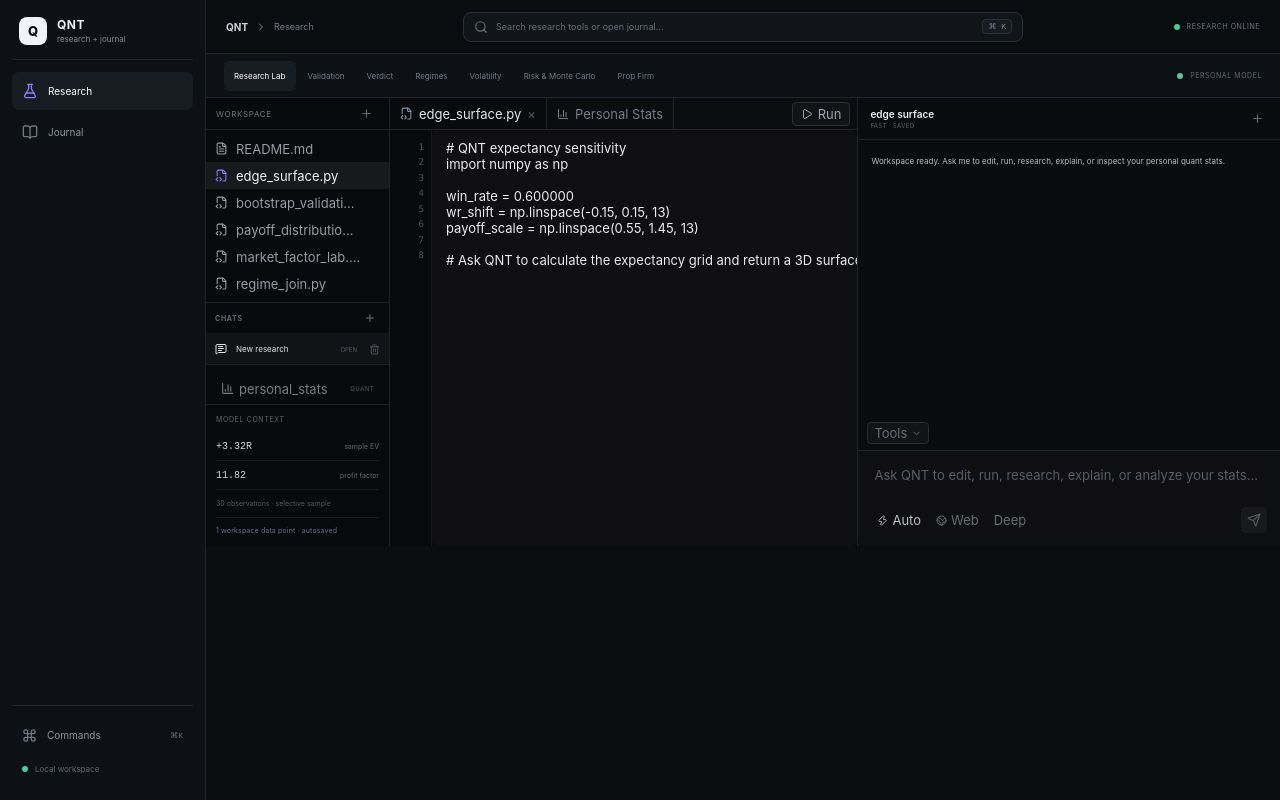
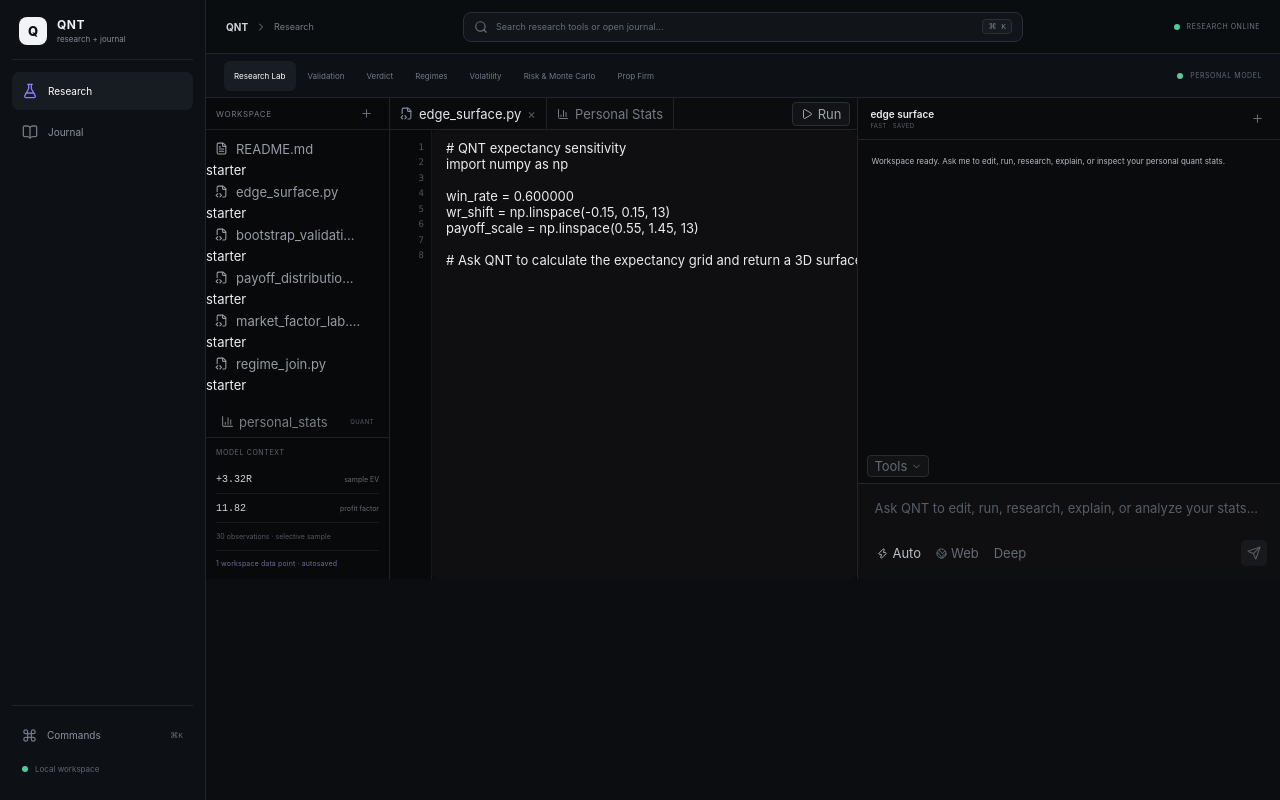
Before and after one commit to nelsonq313-cmyk/quant, a React (Vite) app: page / in a window 1280 px wide. Built offline with nearby package versions, Linux system fonts and the light colour scheme.

Commit message:
Fix Research Lab workspace file management

```diff
--- a/src/ResearchStudio.jsx
+++ b/src/ResearchStudio.jsx
@@ -1,6 +1,6 @@
 import React,{useEffect,useMemo,useRef,useState}from'react';
 import{Bar,BarChart,CartesianGrid,Line,LineChart,ResponsiveContainer,Scatter,ScatterChart,Tooltip,XAxis,YAxis,ZAxis}from'recharts';
-import{BarChart3,Box,ChevronDown,FileCode2,FileText,Globe2,LoaderCircle,MessageSquareText,Play,Plus,Send,TerminalSquare,Trash2,Zap}from'lucide-react';
+import{BarChart3,Box,ChevronDown,FileCode2,FileText,Globe2,LoaderCircle,Play,Plus,Send,TerminalSquare,Trash2,Zap}from'lucide-react';
 import{personalModel}from'./personalDataset.js';
 import ResearchSurface3D from'./ResearchSurface3D.jsx';
 import ResearchStats,{calculateTradeStats}from'./ResearchStats.jsx';
@@ -13,6 +13,7 @@ const starterFiles=()=>({
   'market_factor_lab.py':`# Provider-backed factor research\nSYMBOLS = ["QQQ", "SPY", "AAPL", "NVDA", "MSFT"]\nLOOKBACK = 252\n\n# Use only market data QNT can verify.\n# Do not substitute ETF data as direct NQ/MNQ futures context.`,
   'regime_join.py':`# Regime join blueprint\n# Trade: timestamp, outcome, symbol, direction\n# Futures: timestamp, OHLCV\n# Features: session, trend, realized vol, opening range, volume context\n# Publish regime results only after a verified timestamp join.`
 });
+const STARTER_FILE_NAMES=new Set(Object.keys(starterFiles()));
 
 const SKILLS=[
   {code:'/surface',label:'3D surface',prompt:'Use Python Code Interpreter. Build a 13x13 3D sensitivity surface for my current curated model. X = win-rate shift, Y = conservative winner payoff scale, Z = modeled expectancy in R. Return a surface3d QNT artifact and explain the fragile regions.'},
@@ -31,7 +32,7 @@ function loadWorkspaceData(){
   const base=defaultWorkspaceData();
   try{
     const saved=JSON.parse(localStorage.getItem(WORKSPACE_DATA_KEY)||'null');
-    if(saved&&typeof saved==='object')return{...base,...saved,files:{...starterFiles(),...(saved.files||{})},artifacts:Array.isArray(saved.artifacts)?saved.artifacts:[],chats:Array.isArray(saved.chats)?saved.chats:[],currentChat:saved.currentChat?.id&&Array.isArray(saved.currentChat?.messages)?saved.currentChat:base.currentChat};
+    if(saved&&typeof saved==='object')return{...base,...saved,files:{...starterFiles(),...(saved.files||{})},artifacts:Array.isArray(saved.artifacts)?saved.artifacts:[],chats:[],currentChat:saved.currentChat?.id&&Array.isArray(saved.currentChat?.messages)?saved.currentChat:base.currentChat};
     const legacyFiles=JSON.parse(localStorage.getItem('qnt.workspace.files')||'{}'),legacyArtifacts=JSON.parse(localStorage.getItem('qnt.research.artifacts')||'[]');
     return{...base,files:{...starterFiles(),...(legacyFiles||{})},artifacts:Array.isArray(legacyArtifacts)?legacyArtifacts:[]};
   }catch{return base}
@@ -50,21 +51,17 @@ function ActivityRow({icon:Icon,label,detail,state='done'}){return <div classNam
 export default function ResearchStudio(){
   const[seed]=useState(loadWorkspaceData);
   const[files,setFiles]=useState(seed.files),[activeFile,setActiveFile]=useState(seed.activeFile||'edge_surface.py'),[prompt,setPrompt]=useState(seed.prompt||''),[messages,setMessages]=useState(seed.currentChat?.messages?.length?seed.currentChat.messages:[welcomeMessage()]);
-  const[currentChatId,setCurrentChatId]=useState(seed.currentChat?.id||chatId()),[currentChatCreatedAt,setCurrentChatCreatedAt]=useState(seed.currentChat?.createdAt||new Date().toISOString()),[savedChats,setSavedChats]=useState(seed.chats||[]);
+  const[currentChatId,setCurrentChatId]=useState(seed.currentChat?.id||chatId()),[currentChatCreatedAt,setCurrentChatCreatedAt]=useState(seed.currentChat?.createdAt||new Date().toISOString());
   const[artifacts,setArtifacts]=useState(seed.artifacts||[]),[selectedArtifact,setSelectedArtifact]=useState(seed.selectedArtifact||null),[loading,setLoading]=useState(false),[proposal,setProposal]=useState(seed.proposal||null),[webEnabled,setWebEnabled]=useState(Boolean(seed.webEnabled)),[deepMode,setDeepMode]=useState(Boolean(seed.deepMode)),[runtimeMode,setRuntimeMode]=useState(seed.runtimeMode||'fast'),[firstTokenMs,setFirstTokenMs]=useState(null),[centerMode,setCenterMode]=useState(seed.centerMode||'code'),[runState,setRunState]=useState(null),[skillsOpen,setSkillsOpen]=useState(false);
   const editorRef=useRef(null),gutterRef=useRef(null),chatRef=useRef(null),saveTimerRef=useRef(null);
   const code=files[activeFile]??'',lines=useMemo(()=>String(code).split('\n'),[code]),quickStats=useMemo(()=>calculateTradeStats(personalModel.evalR,false),[]);
   const currentChat=useMemo(()=>({id:currentChatId,title:chatTitle(messages),messages,createdAt:currentChatCreatedAt,updatedAt:new Date().toISOString()}),[currentChatId,currentChatCreatedAt,messages]);
-  useEffect(()=>{clearTimeout(saveTimerRef.current);saveTimerRef.current=setTimeout(()=>{try{localStorage.setItem(WORKSPACE_DATA_KEY,JSON.stringify({version:1,files,activeFile,prompt,currentChat,chats:savedChats,artifacts,selectedArtifact,proposal,webEnabled,deepMode,runtimeMode,centerMode,savedAt:new Date().toISOString()}));localStorage.removeItem('qnt.workspace.files');localStorage.removeItem('qnt.research.artifacts')}catch{}},180);return()=>clearTimeout(saveTimerRef.current)},[files,activeFile,prompt,currentChat,savedChats,artifacts,selectedArtifact,proposal,webEnabled,deepMode,runtimeMode,centerMode]);
+  useEffect(()=>{clearTimeout(saveTimerRef.current);saveTimerRef.current=setTimeout(()=>{try{localStorage.setItem(WORKSPACE_DATA_KEY,JSON.stringify({version:1,files,activeFile,prompt,currentChat,chats:[],artifacts,selectedArtifact,proposal,webEnabled,deepMode,runtimeMode,centerMode,savedAt:new Date().toISOString()}));localStorage.removeItem('qnt.workspace.files');localStorage.removeItem('qnt.research.artifacts')}catch{}},180);return()=>clearTimeout(saveTimerRef.current)},[files,activeFile,prompt,currentChat,artifacts,selectedArtifact,proposal,webEnabled,deepMode,runtimeMode,centerMode]);
   useEffect(()=>{chatRef.current?.scrollTo({top:chatRef.current.scrollHeight,behavior:'smooth'})},[messages,loading,runState,proposal]);
   const setCode=v=>setFiles(x=>({...x,[activeFile]:v}));
   const addFile=()=>{let i=1,name=`research_${i}.py`;while(files[name]){i++;name=`research_${i}.py`}setFiles(x=>({...x,[name]:'# New QNT research\n'}));setActiveFile(name);setCenterMode('code')};
-  const hasUserMessages=list=>(list||[]).some(m=>m.role==='user'&&String(m.text||'').trim());
-  const archiveCurrent=cur=>hasUserMessages(messages)?[currentChat,...cur.filter(c=>c.id!==currentChatId)]:cur.filter(c=>c.id!==currentChatId);
-  const startNewChat=()=>{if(loading)return;setSavedChats(archiveCurrent);const id=chatId(),now=new Date().toISOString();setCurrentChatId(id);setCurrentChatCreatedAt(now);setMessages([welcomeMessage('New research thread. Ask me to edit, run, research, explain, or inspect your personal quant stats.')]);setPrompt('');setProposal(null);setRunState(null);setRuntimeMode('fast');setFirstTokenMs(null)};
-  const openSavedChat=id=>{if(loading||id===currentChatId)return;const target=savedChats.find(c=>c.id===id);if(!target)return;setSavedChats(cur=>{const withoutTarget=cur.filter(c=>c.id!==id&&c.id!==currentChatId);return hasUserMessages(messages)?[currentChat,...withoutTarget]:withoutTarget});setCurrentChatId(target.id);setCurrentChatCreatedAt(target.createdAt||new Date().toISOString());setMessages(Array.isArray(target.messages)&&target.messages.length?target.messages:[welcomeMessage()]);setPrompt('');setProposal(null);setRunState(null);setFirstTokenMs(null)};
-  const deleteSavedChat=id=>{if(loading)return;if(!window.confirm('Delete this workspace chat? This cannot be undone.'))return;setSavedChats(cur=>cur.filter(c=>c.id!==id))};
-  const deleteCurrentChat=()=>{if(loading)return;if(!window.confirm('Delete this workspace chat? This cannot be undone.'))return;const id=chatId(),now=new Date().toISOString();setCurrentChatId(id);setCurrentChatCreatedAt(now);setMessages([welcomeMessage('New research thread. Ask me to edit, run, research, explain, or inspect your personal quant stats.')]);setPrompt('');setProposal(null);setRunState(null);setFirstTokenMs(null)};
+  const deleteFile=name=>{if(STARTER_FILE_NAMES.has(name)||loading)return;if(!window.confirm(`Delete ${name}? This removes it from the saved workspace.`))return;const remaining=Object.keys(files).filter(file=>file!==name);setFiles(current=>{const next={...current};delete next[name];return next});if(activeFile===name){setActiveFile(remaining[0]||'edge_surface.py');setCenterMode('code')}if(proposal?.file===name)setProposal(null)};
+  const startNewChat=()=>{if(loading)return;if(messages.some(m=>m.role==='user')&&!window.confirm('Clear the current agent conversation? Workspace files and outputs will stay saved.'))return;const id=chatId(),now=new Date().toISOString();setCurrentChatId(id);setCurrentChatCreatedAt(now);setMessages([welcomeMessage('Conversation cleared. Workspace files, outputs and settings are still saved.')]);setPrompt('');setProposal(null);setRunState(null);setRuntimeMode('fast');setFirstTokenMs(null)};
   const ingestArtifacts=raw=>{const next=raw.map(normalizeArtifact).filter(Boolean);if(!next.length)return[];setArtifacts(cur=>[...next,...cur].slice(0,12));setSelectedArtifact(next[0].id);setCenterMode('output');return next};
   const send=async(override=null,forcePython=false)=>{
     const text=String(override??prompt).trim();if(!text||loading)return;
@@ -97,8 +94,7 @@ export default function ResearchStudio(){
   return <div className="qwsStudio">
     <aside className="qwsExplorer">
       <div className="qwsExplorerHead"><span>WORKSPACE</span><button onClick={addFile} title="New file"><Plus size={13}/></button></div>
-      <div className="qwsTree">{Object.keys(files).map(name=><button key={name} className={activeFile===name&&centerMode==='code'?'active':''} onClick={()=>{setActiveFile(name);setCenterMode('code')}}><FileIcon name={name}/><span>{name}</span>{activeFile===name&&loading?<LoaderCircle className="spin" size={11}/>:null}</button>)}</div>
-      <div className="qwsChatHistory"><div className="qwsChatHistoryHead"><span>CHATS</span><button onClick={startNewChat} disabled={loading} title="New chat"><Plus size={12}/></button></div><div className="qwsChatRow active"><button className="qwsChatOpen" title={chatTitle(messages)}><MessageSquareText size={12}/><span>{chatTitle(messages)}</span><small>open</small></button><button className="qwsChatDelete" onClick={deleteCurrentChat} disabled={loading} title="Delete chat"><Trash2 size={11}/></button></div>{savedChats.map(chat=><div className="qwsChatRow" key={chat.id}><button className="qwsChatOpen" onClick={()=>openSavedChat(chat.id)} disabled={loading} title={chat.title||chatTitle(chat.messages)}><MessageSquareText size={12}/><span>{chat.title||chatTitle(chat.messages)}</span><small>{Math.max(0,(chat.messages?.length||1)-1)} msgs</small></button><button className="qwsChatDelete" onClick={()=>deleteSavedChat(chat.id)} disabled={loading} title="Delete chat"><Trash2 size={11}/></button></div>)}</div>
+      <div className="qwsTree">{Object.keys(files).map(name=><div className={`qwsFileRow ${activeFile===name&&centerMode==='code'?'active':''}`} key={name}><button className="qwsFileOpen" onClick={()=>{setActiveFile(name);setCenterMode('code')}} title={name}><FileIcon name={name}/><span>{name}</span>{activeFile===name&&loading?<LoaderCircle className="spin" size={11}/>:null}</button>{STARTER_FILE_NAMES.has(name)?<span className="qwsFileLock" title="Starter file">starter</span>:<button className="qwsFileDelete" onClick={()=>deleteFile(name)} disabled={loading} title={`Delete ${name}`} aria-label={`Delete ${name}`}><Trash2 size={11}/></button>}</div>)}</div>
       <button className={`qwsPersonalStatsLink ${centerMode==='stats'?'active':''}`} onClick={()=>setCenterMode('stats')}><BarChart3 size={13}/><span>personal_stats</span><small>quant</small></button>
       <div className="qwsExplorerFoot"><span>MODEL CONTEXT</span><div><b>{quickStats?`${quickStats.mean>=0?'+':''}${quickStats.mean.toFixed(2)}R`:'—'}</b><small>sample EV</small></div><div><b>{quickStats?.pf===Infinity?'∞':quickStats?.pf?.toFixed(2)||'—'}</b><small>profit factor</small></div><p>{personalModel.evalPositionIdeas} observations · selective sample</p><p className="qwsDataPoint">1 workspace data point · autosaved</p></div>
     </aside>
```
